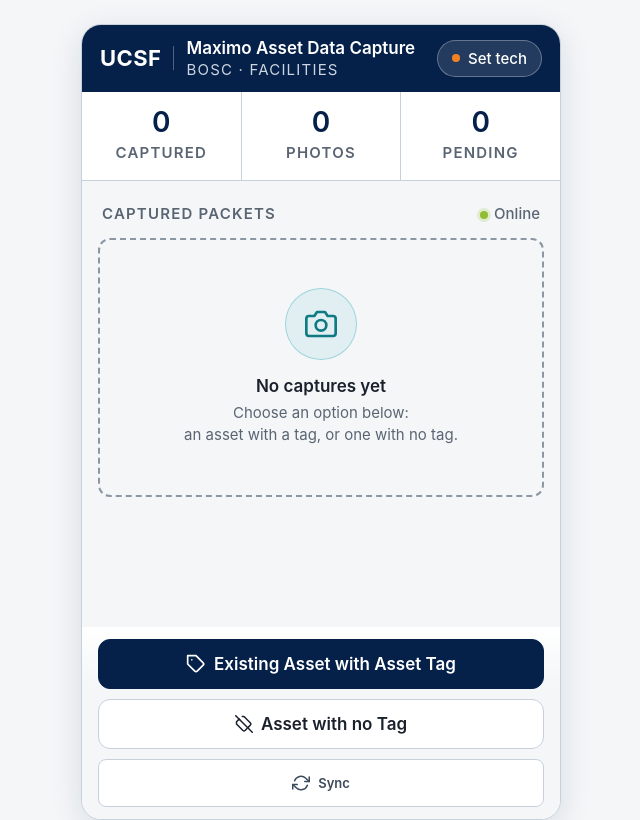
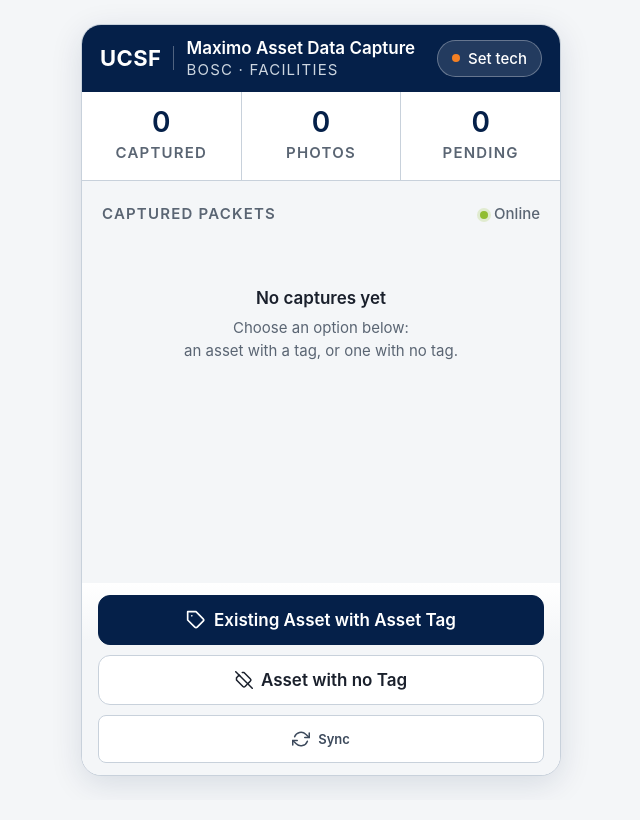
Before and after one commit to rghosh1208/Asset-Data-Capture, a Next.js app: page / in a window 1280 px wide. Shown: the whole page, without its empty margins (319-959 px from the left). Built offline with nearby package versions, Linux system fonts and the light colour scheme.

Commit message:
Remove camera icon from empty state; make it non-clickable

```diff
--- a/app/page.tsx
+++ b/app/page.tsx
@@ -497,21 +497,10 @@ export default function CapturePage() {
             </div>
 
             {packets.length === 0 ? (
-              <button
-  type="button"
-  className="empty empty-clickable"
-  onClick={() => startNewPacket()}
-  aria-label="Start capturing a new asset"
->
-  <div className="empty-icon" aria-hidden="true">
-    <svg width="32" height="32" viewBox="0 0 24 24" fill="none" stroke="currentColor" strokeWidth={2} strokeLinecap="round" strokeLinejoin="round">
-      <path d="M23 19a2 2 0 0 1-2 2H3a2 2 0 0 1-2-2V8a2 2 0 0 1 2-2h4l2-3h6l2 3h4a2 2 0 0 1 2 2z" />
-      <circle cx="12" cy="13" r="4" />
-    </svg>
-  </div>
+              <div className="empty">
   <h3>No captures yet</h3>
   <p>Choose an option below:<br />an asset with a tag, or one with no tag.</p>
-</button>
+</div>
             ) : (
               <ul style={{ listStyle: 'none', padding: 0, margin: 0 }} aria-label="Captured packets">
                 {packets.map((p) => (
--- a/public/sw.js
+++ b/public/sw.js
@@ -4,7 +4,7 @@
 // fall back to cache. Photo uploads go through normal fetch — when
 // offline they fail and the queue retries.
 
-const CACHE_NAME = 'asset-capture-v8';
+const CACHE_NAME = 'asset-capture-v9';
 const APP_SHELL = ['/', '/manifest.webmanifest'];
 
 self.addEventListener('install', (event) => {
```
